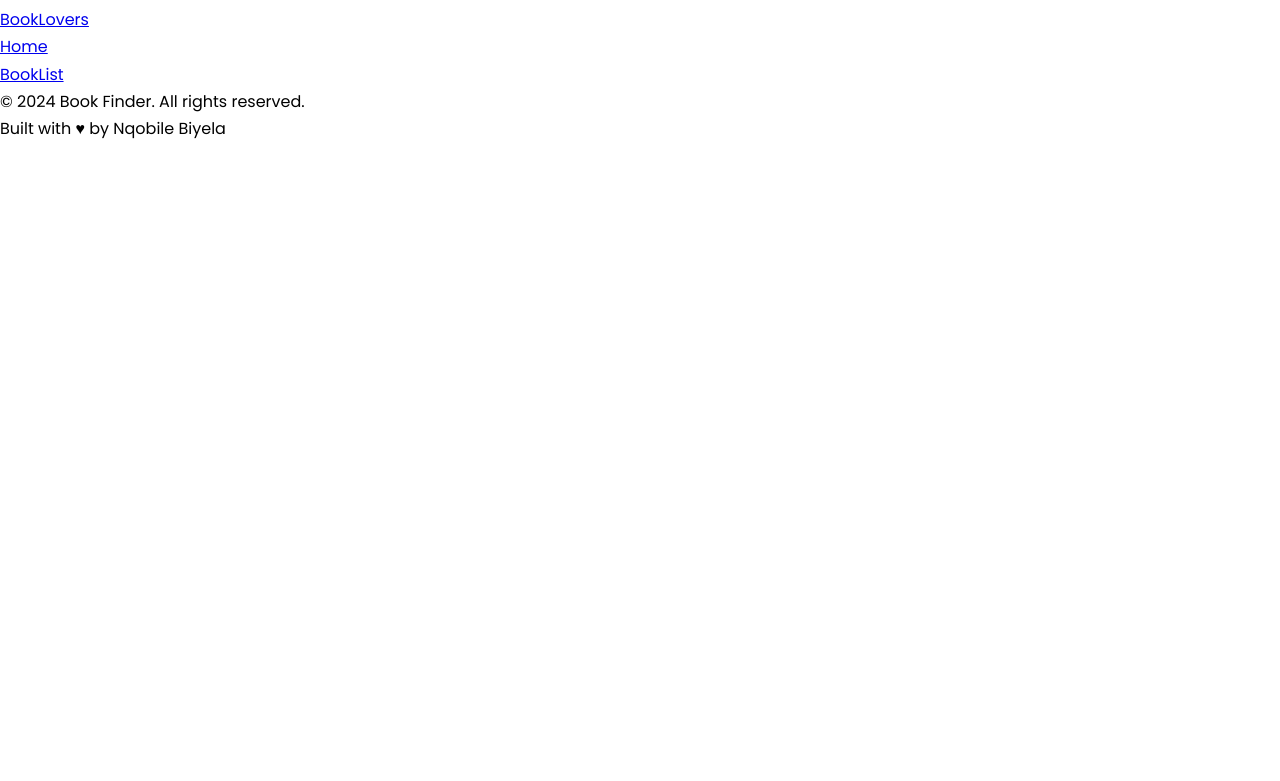
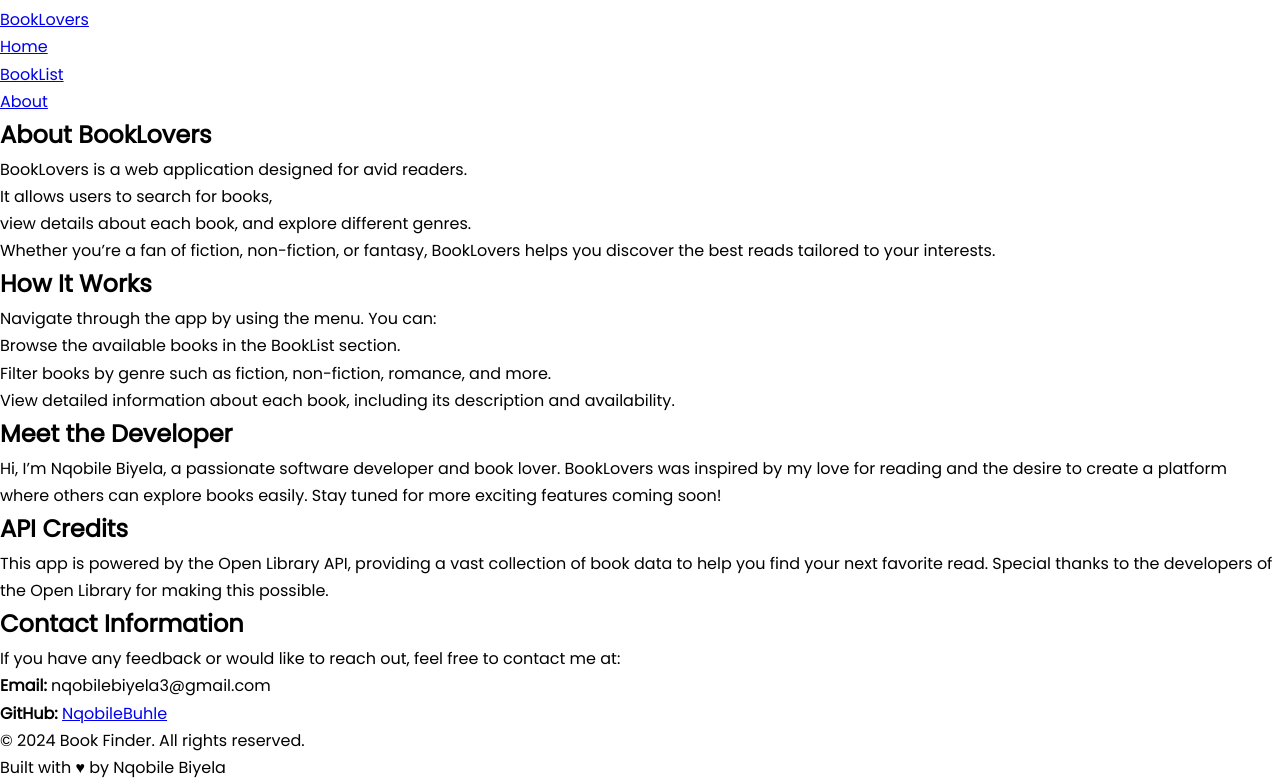
Before and after one commit to NqobileBuhle/books-app, a React (Create React App) app: page /about in a window 1280 px wide. Shown: the part 3239-4020 px from the top of the page. Before the commit the page ends 3381 px from the top, so only its background shows below. Built offline with nearby package versions, Linux system fonts and the light colour scheme; a web font is replaced by a local one.

Commit message:
Added About section

```diff
--- a/src/App.js
+++ b/src/App.js
@@ -5,6 +5,7 @@
 import BookDetail from './Components/BookDetail';
 import Navbar from './Components/Navbar';
 import Footer from './Components/Footer';
+import About from './Components/About';
 import './index.css';
 
 const App = () => {
@@ -15,7 +16,8 @@
         <Routes>
           <Route path="/" element={<Home />} />
            <Route path="/booklist" element={<BookList />} />
-        <Route path="/book/:id" element={<BookDetail />} />
+           <Route path="/book/:id" element={<BookDetail />} />
+        <Route path="/about" element={<About />} />
         </Routes>
       </div>
       <Footer />
--- /dev/null
+++ b/src/Components/About.jsx
@@ -0,0 +1,60 @@
+import React from 'react';
+
+const About = () => {
+  return (
+    <section className='bg-white py-14'>
+      <div className='container mx-auto px-4'>
+        {/* Purpose of the App */}
+        <div className='mb-8'>
+          <h1 className='text-3xl font-bold mb-4'>About BookLovers</h1>
+          <p className='text-lg'>
+            BookLovers is a web application designed for avid readers. <br/>It allows users to search for books, <br/>view details about each book, and explore different genres.<br/> Whether you’re a fan of fiction, non-fiction, or fantasy, BookLovers helps you discover the best reads tailored to your interests.
+          </p>
+        </div>
+
+        {/* How It Works */}
+        <div className='mb-8'>
+          <h2 className='text-3xl font-semibold mb-4'>How It Works</h2>
+          <p className='text-lg'>
+            Navigate through the app by using the menu. You can:
+          </p>
+          <ul className='list-disc list-inside pl-4 text-lg'>
+            <li>Browse the available books in the BookList section.</li>
+            <li>Filter books by genre such as fiction, non-fiction, romance, and more.</li>
+            <li>View detailed information about each book, including its description and availability.</li>
+          </ul>
+        </div>
+
+        {/* Developer Info */}
+        <div className='mb-8'>
+          <h2 className='text-3xl font-semibold mb-4'>Meet the Developer</h2>
+          <p className='text-lg'>
+            Hi, I’m Nqobile Biyela, a passionate software developer and book lover. BookLovers was inspired by my love for reading and the desire to create a platform where others can explore books easily. Stay tuned for more exciting features coming soon!
+          </p>
+        </div>
+
+        {/* API Credits */}
+        <div className='mb-8'>
+          <h2 className='text-3xl font-semibold mb-4'>API Credits</h2>
+          <p className='text-lg'>
+            This app is powered by the Open Library API, providing a vast collection of book data to help you find your next favorite read. Special thanks to the developers of the Open Library for making this possible.
+          </p>
+        </div>
+
+        {/* Contact Info */}
+        <div>
+          <h2 className='text-3xl font-semibold mb-4'>Contact Information</h2>
+          <p className='text-lg'>
+            If you have any feedback or would like to reach out, feel free to contact me at:
+            <br />
+            <strong>Email:</strong> nqobilebiyela3@gmail.com
+            <br />
+            <strong>GitHub:</strong> <a href="https://github.com/NqobileBuhle" className='text-blue-500'>NqobileBuhle</a>
+          </p>
+        </div>
+      </div>
+    </section>
+  );
+};
+
+export default About;
--- a/src/Components/BookDetail.jsx
+++ b/src/Components/BookDetail.jsx
@@ -4,6 +4,7 @@
 const BookDetail = () => {
   const { id } = useParams();
   const [book, setBook] = useState(null);
+  const [loading, setLoading] = useState(true); // To track loading state
 
   useEffect(() => {
     const fetchBookDetails = async () => {
@@ -11,24 +12,36 @@
         const response = await fetch(`https://openlibrary.org/works/${id}.json`);
         const data = await response.json();
         setBook(data);
+        setLoading(false); // Stop loading when data is fetched
       } catch (error) {
         console.error('Error fetching book details:', error);
+        setLoading(false); // Stop loading in case of an error
       }
     };
 
     fetchBookDetails();
   }, [id]);
 
+  if (loading) {
+    return <div>Loading...</div>; // Show loading state while fetching data
+  }
+
   if (!book) {
-    return <div>Loading...</div>;
+    return <div>Error loading book details.</div>; // Handle case where book data is not available
   }
 
   return (
     <div className="p-4">
       <h1 className="text-2xl font-bold mb-2">{book.title}</h1>
-      <p className="text-lg">Author: {book.authors?.map((author) => author.name).join(', ') || 'Unknown'}</p>
-      <p className="text-lg">First Published: {book.first_publish_year || 'N/A'}</p>
-      <p className="mt-4">{book.description || 'No description available.'}</p>
+      <p className="text-lg">
+        <strong>Author(s):</strong> {book.authors?.map((author) => author.name).join(', ') || 'Unknown'}
+      </p>
+      <p className="text-lg">
+        <strong>First Published:</strong> {book.first_publish_year || 'N/A'}
+      </p>
+      <p className="mt-4">
+        <strong>Description:</strong> {book.description?.value || book.description || 'No description available.'}
+      </p>
     </div>
   );
 };
--- a/src/Components/BookItem.jsx
+++ b/src/Components/BookItem.jsx
@@ -8,7 +8,7 @@
 
   return (
     <li className='grid grid-cols-3 md:grid-cols-2 gap-3 md:px-3'>
-      <Link to={`/book/${book.key}`} className='col-span-2 md:col-span-5 relative'>
+      <Link to={`/book/${book.id}`} className='col-span-2 md:col-span-5 relative'>
         <img src={coverImage} alt={book.title} className='flex justify-center  w-full h-3/4 ' />
         <h3 className='text-[0px] text-center'>{book.title}</h3>
       </Link>
--- a/src/Components/Booklist.jsx
+++ b/src/Components/Booklist.jsx
@@ -99,9 +99,9 @@
       }}
     >
       {/* Overlay for better readability */}
-      <div className='bg-gray-500 bg-opacity-70 p-8 rounded-lg'>
+      <div className=' bg-gray-500 bg-opacity-70 p-8 rounded-lg'>
         <h1 className='text-4xl font-bold text-center bg-gray-800 text-white py-2 px-4 rounded-md mx-auto mb-10 w-fit'>
-          BOOKLIST
+          WHAT TO READ TODAY?
         </h1>
         <div className='flex flex-col md:flex-row md:justify-between items-center mb-8'>
           <div className='flex flex-col md:flex-row items-center mb-4 md:mb-0'>
--- a/src/Components/Navbar.jsx
+++ b/src/Components/Navbar.jsx
@@ -22,6 +22,11 @@
               BookList
             </Link>
           </li>
+          <li>
+            <Link to='/about' className='hover:text-gray-400'>
+              About
+            </Link>
+          </li>
         </ul>
       </div>
     </nav>
--- a/src/Components/Search.jsx
+++ b/src/Components/Search.jsx
@@ -4,6 +4,7 @@
   const handleSearch = (e) => {
     searchKeyword(e.target.value);
   };
+
 
   return (
     <div className='my-4'>
```
